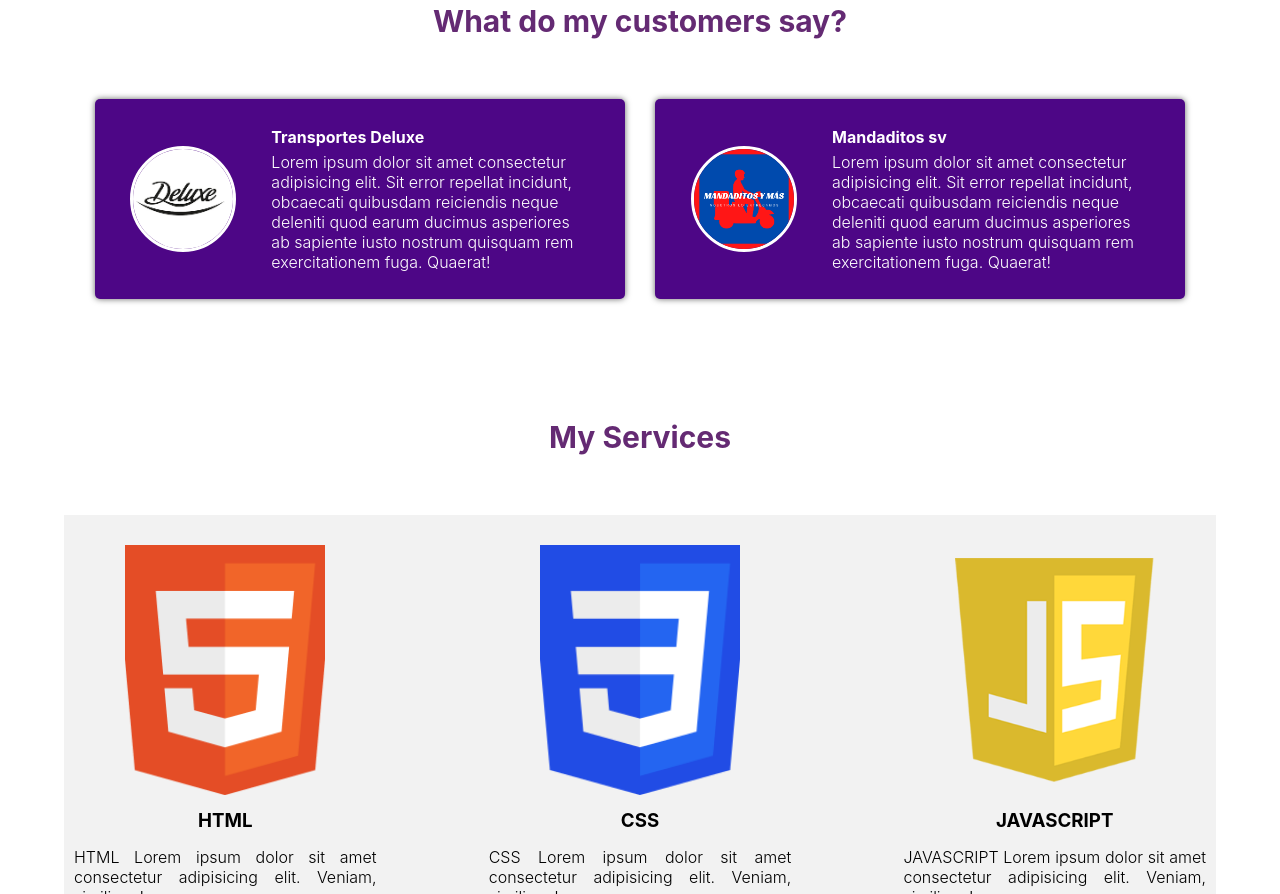
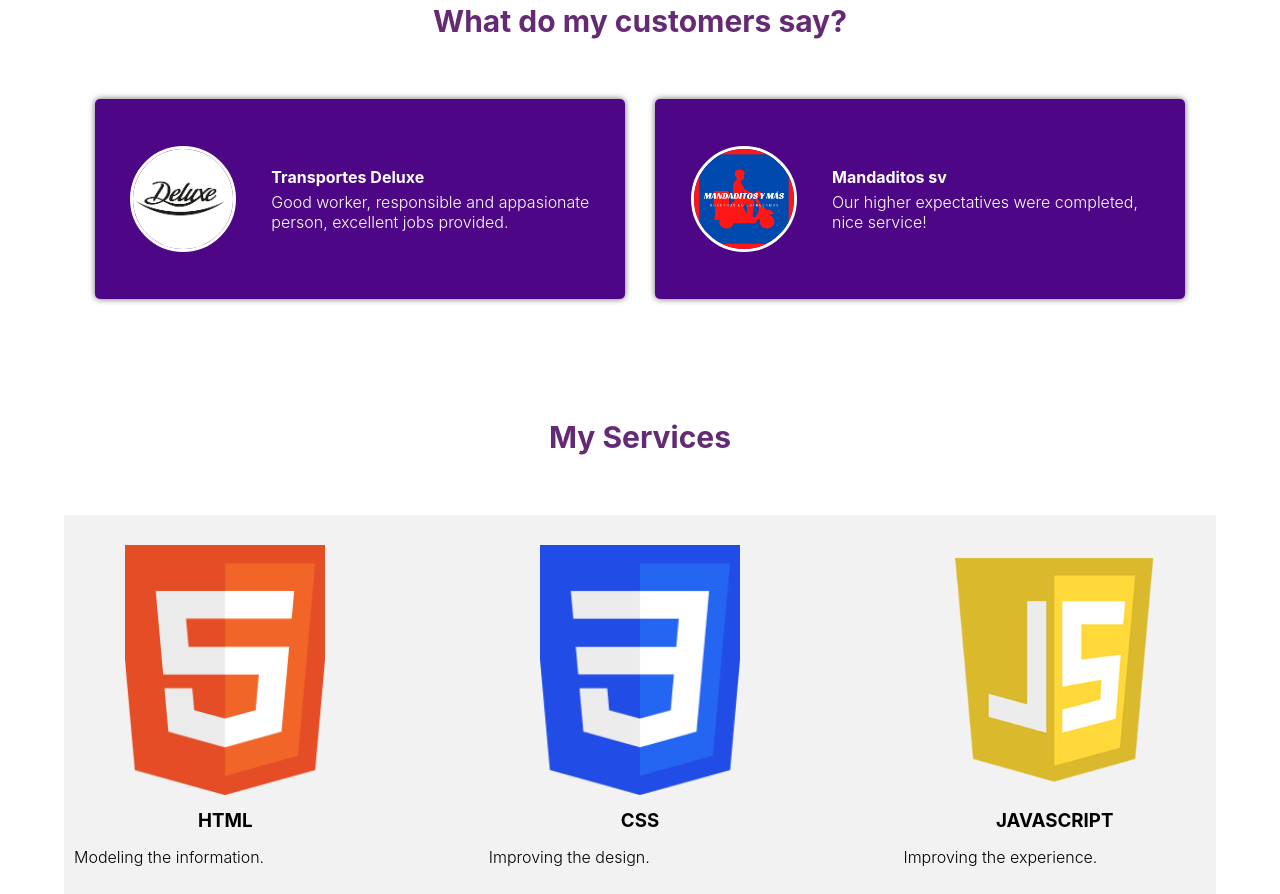
Before and after one commit to DANIELANTO/Personal_Website, a plain HTML site: page index.html in a window 1280 px wide. Shown: the part 1906-2800 px from the top of the page. Drawn offline with Linux system fonts and the light colour scheme.

Commit message:
Update index.html

```diff
--- a/index.html
+++ b/index.html
@@ -30,8 +30,8 @@
             <div class="Container-About-me">
                 <img src="img/Ilustracion1.jpg" alt="WebDesign" class="image-about-me">
                 <div class="container-text-about-me">
-                    <h3><span>1</span>Beautiful Design<p>Lorem ipsum dolor, sit amet consectetur adipisicing elit. Esse in repellendus quis odio iure aut ducimus voluptates? Error aliquam, officia fuga rerum tempore earum exercitationem dolores ducimus perferendis, eligendi a.</p></h3>
-                    <h3><span>2</span>Responsive Design<p>Lorem ipsum dolor, sit amet consectetur adipisicing elit. Esse in repellendus quis odio iure aut ducimus voluptates? Error aliquam, officia fuga rerum tempore earum exercitationem dolores ducimus perferendis, eligendi a.</p></h3>
+                    <h3><span>1</span>Beautiful Design<p>A product with an aesthetic design has an inherent power in the user of being able to fascinate and immediately appeal to its users felt.</p></h3>
+                    <h3><span>2</span>Responsive Design<p>A good design can be adapted to different situations, platforms and audiences, it would seem complicated, but when it is achieved it is very efficient.</p></h3>
                 </div>
             </div>
         </section>
@@ -79,14 +79,14 @@
                     <img src="img/Customer1.png" alt="Customer">
                     <div class="text">
                         <h4>Transportes Deluxe</h4>
-                        <p>Lorem ipsum dolor sit amet consectetur adipisicing elit. Sit error repellat incidunt, obcaecati quibusdam reiciendis neque deleniti quod earum ducimus asperiores ab sapiente iusto nostrum quisquam rem exercitationem fuga. Quaerat!</p>
+                        <p>Good worker, responsible and appasionate person, excellent jobs provided.</p>
                     </div>
                 </div>
                 <div class="card">
                     <img src="img/Customer2.png" alt="Customer">
                     <div class="text">
                         <h4>Mandaditos sv</h4>
-                        <p>Lorem ipsum dolor sit amet consectetur adipisicing elit. Sit error repellat incidunt, obcaecati quibusdam reiciendis neque deleniti quod earum ducimus asperiores ab sapiente iusto nostrum quisquam rem exercitationem fuga. Quaerat!</p>
+                        <p>Our higher expectatives were completed, nice service!</p>
                     </div>
                 </div>
             </div>
@@ -98,17 +98,17 @@
                 <div class="service">
                     <img src="img/service1.png" alt="Services">
                     <h3>HTML</h3>
-                    <p>HTML Lorem ipsum dolor sit amet consectetur adipisicing elit. Veniam, similique!</p>
+                    <p>Modeling the information.</p>
                 </div>
                 <div class="service">
                     <img src="img/service2.png" alt="Services">
                     <h3>CSS</h3>
-                    <p>CSS Lorem ipsum dolor sit amet consectetur adipisicing elit. Veniam, similique!</p>
+                    <p>Improving the design.</p>
                 </div>
                 <div class="service">
                     <img src="img/service3.png" alt="Services">
                     <h3>JAVASCRIPT</h3>
-                    <p>JAVASCRIPT Lorem ipsum dolor sit amet consectetur adipisicing elit. Veniam, similique!</p>
+                    <p>Improving the experience.</p>
                 </div>
             </div>
         </section>
```
